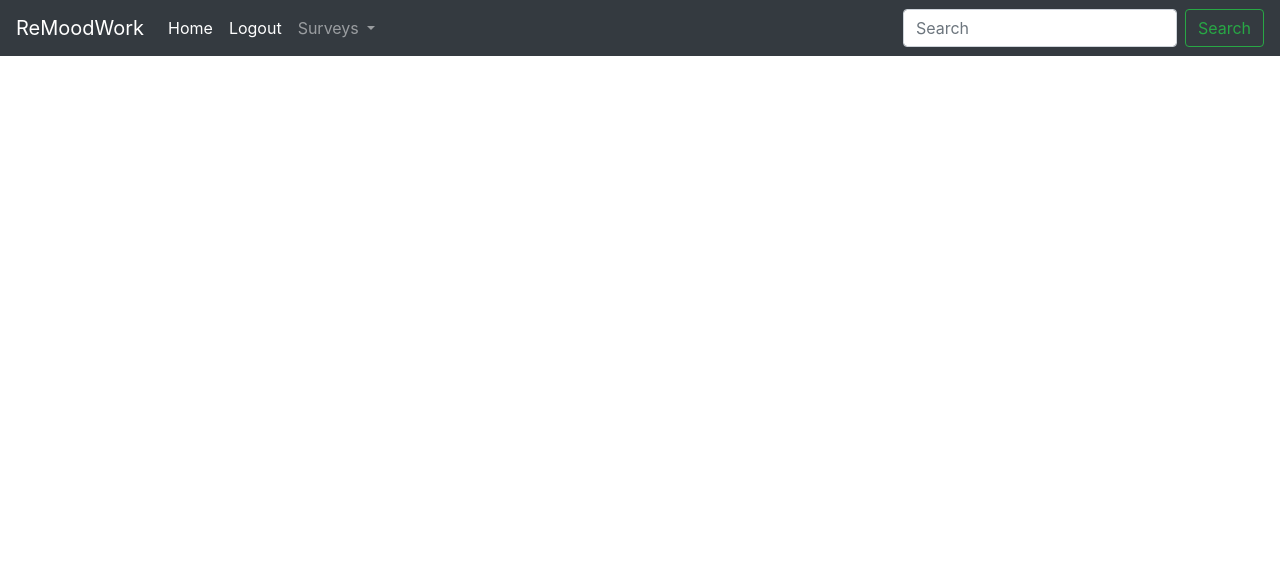
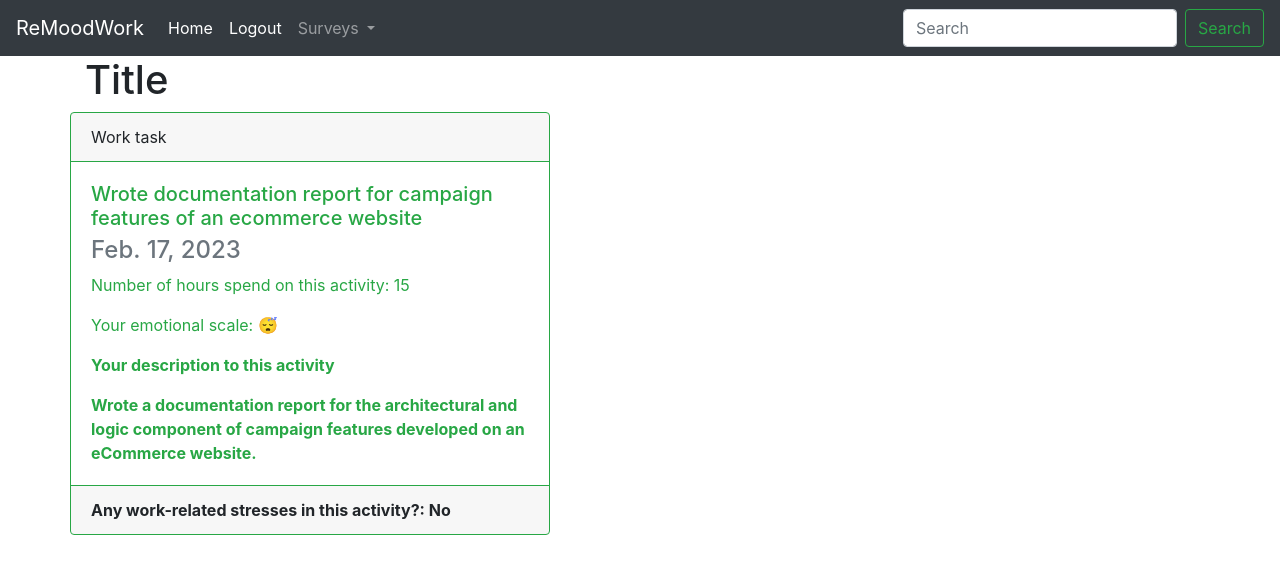
Before and after one commit to Peterisawesome17/ReMoodWork, a Django app: template remoodwork/workrecords/templates/workrecords/home_page.html in a window 1280 px wide. Shown: the top 574 px of the page. Run offline with Django 4.2, Linux system fonts and the light colour scheme; a user stored in the database is signed in; data comes from the database, SQL or seed files in the repository; both versions use the stored data as it was after the commit; tables that the repository leaves empty hold one stand-in row (values such as "Sample post"); the template is opened without the code that fills it: values that come from a table or form of the project are taken from there, most other values are stand-ins (such as "Sample title", 1, 10 or a date in 2020).

Commit message:
Modified home view and web page template for remoodwork.

```diff
--- a/remoodwork/workrecords/templates/workrecords/home_page.html
+++ b/remoodwork/workrecords/templates/workrecords/home_page.html
@@ -1,20 +1,38 @@
 {% extends 'workrecords/base.html' %}
 {% block content %}
-<!--    {% for employee_log in log_records %}-->
-<!--    <div class="row">-->
-<!--      <div class="col-md-5">-->
-<!--        <div class="card" style="width: 26rem;">-->
-<!--            <div class="card-body">-->
-<!--                <h1>{{ employee_log.title }}</h1>-->
-<!--                <p>{{ employee_log.posted_date}}, Purpose: {{ employee_log.category_type }}</p>-->
-<!--                <p>Number of hours: {{ employee_log.number_of_hours}}</p>-->
-<!--                <p>Location: {{ employee_log.location }}</p>-->
-<!--                <p>Feeling Rating: {{ employee_log.emoji_face }}</p>-->
-<!--            </div>-->
-<!--        </div>-->
-<!--      </div>-->
-<!--    </div>-->
-<!--    {% endfor %}-->
+{% if user.is_authenticated %}
+<div class="container">
+  <div class="row">
+    <div class="col-12">
+      <h1>Title</h1>
+    </div>
+    {% for pulse_survey in pulse_survey_records %}
+        <div class="card border-success mb-2" style="max-width: 30rem;">
+          <div class="card-header border-success">{{ pulse_survey.get_activity_type_display }}</div>
+          <div class="card-body text-success">
+            <h5 class="card-title">{{ pulse_survey.activity_name }}</h5>
+            <h4 class="card-subtitle mb-2 text-muted">{{ pulse_survey.activity_created }}</h4>
+            <p class="card-text">Number of hours spend on this activity:
+                {{ pulse_survey.num_hours }}</p>
+            <p class="card-text">Your emotional scale:
+                {{ pulse_survey.get_emotional_rate_status_display }}</p>
+            <p class="card-text"><strong>Your description to this activity</p>
+            <p class="card-text">{{ pulse_survey.activity_description }}</p>
+          </div>
+          <div class="card-footer border-success">Any work-related stresses in this activity?:
+                {{ pulse_survey.get_work_stressor_status_display }}</div>
+        </div>
+    {% endfor %}
+  </div>
+</div>
+{% else %}
+<div class="container">
+  <div class="row">
+    <div class="col-12">
+      <h1>Welcome to ReMoodWork!</h1>
+    </div>
+  </div>
+{% endif %}
 {% endblock content %}
 <!-- References to the template structure: Author Corey Shafer
 (https://www.youtube.com/watch?v=qDwdMDQ8oX4&list=PL-osiE80TeTtoQCKZ03TU5fNfx2UY6U4p&index=3)-->
```
Also changed, not shown: remoodwork/workrecords/views.py (+8 -29 lines), remoodwork/db.sqlite3.
